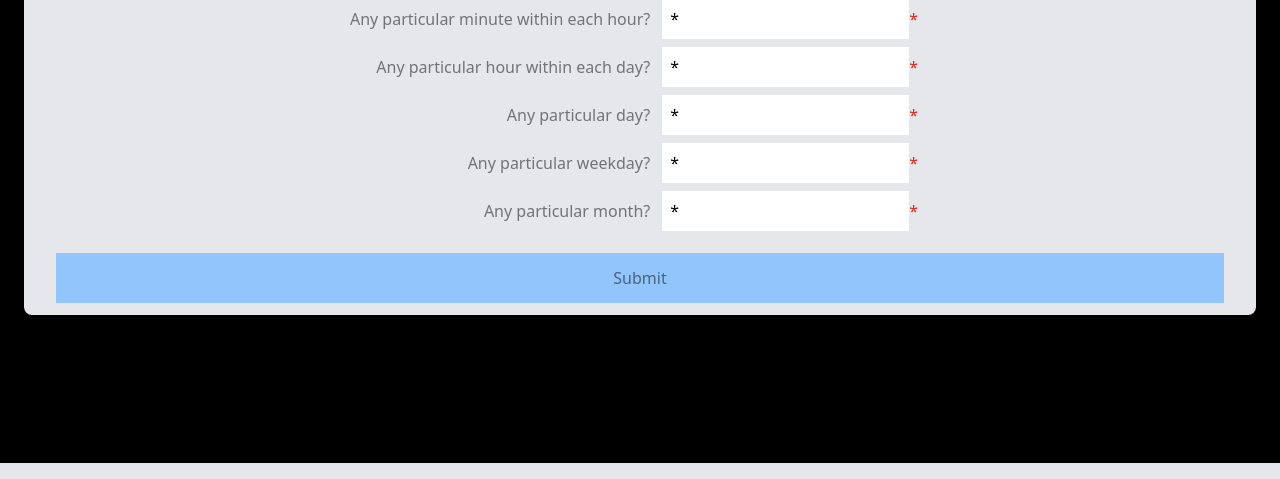
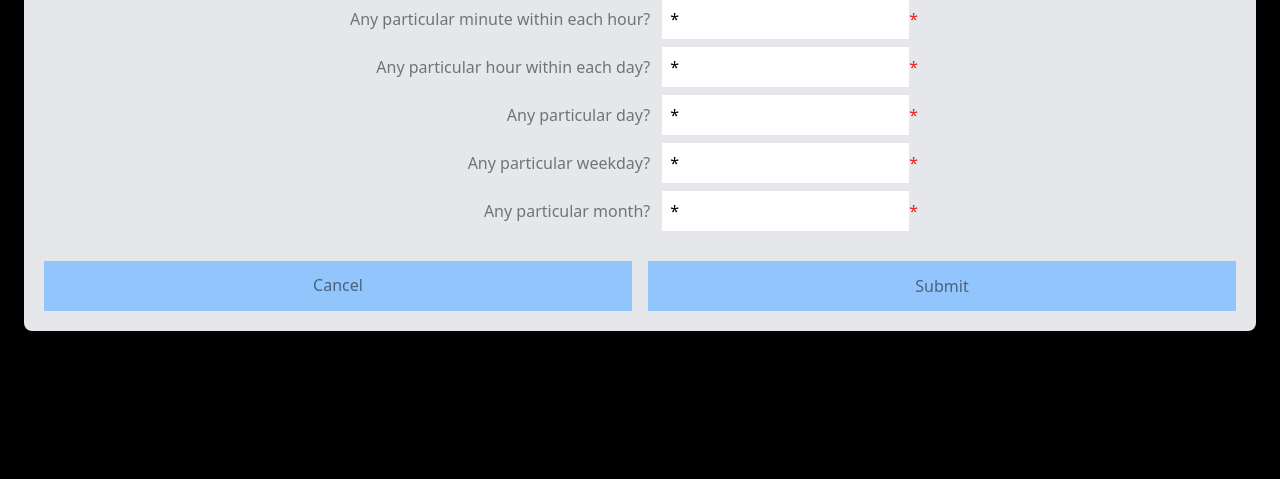
Before and after one commit to katzda/camlapse, a Laravel app: page /camlapse/create in a window 1280 px wide. Shown: the part 635-1114 px from the top of the page. Run offline with Laravel 12, Linux system fonts and the light colour scheme; data that the repository does not hold is empty; style sheets or scripts are compiled from the project's sources.

Commit message:
added cancel button

```diff
--- a/resources/views/camlapse/create.blade.php
+++ b/resources/views/camlapse/create.blade.php
@@ -9,6 +9,7 @@
     :fields="$camlapse->form"
     method="POST"
     :data="['devices' => $devices]"
+    cancel_path="{{ route('camlapse.index') }}"
     class="bg-gray-200"
 />
 
--- a/resources/views/camlapse/edit.blade.php
+++ b/resources/views/camlapse/edit.blade.php
@@ -10,6 +10,7 @@
     :data="['devices' => $devices]"
     :fields="$camlapse->form"
     submit="Save"
+    cancel_path="{{ route('camlapse.index') }}"
     class="bg-gray-200" />
 
 <x-form
--- a/resources/views/components/form.blade.php
+++ b/resources/views/components/form.blade.php
@@ -1,4 +1,15 @@
-@props(['action', 'id', 'title'=>'', 'fields' => [], 'method', 'submit' => 'Submit', 'class' => '', 'data' => []])
+@props([
+    'action',
+    'id',
+    'title'=>'',
+    'fields' => [],
+    'method',
+    'submit' => 'Submit',
+    'class' => '',
+    'data' => [],
+    'cancel' => 'Cancel',
+    'cancel_path'
+])
 
 @php
 $is_method_standard = $method === 'GET' || $method === 'POST';
@@ -86,7 +97,11 @@ $is_method_standard = $method === 'GET' || $method === 'POST';
     </div>
     @endif
 
-    <div class="px-5">
-        <button type="submit" class="bg-blue-300 w-full h-[50px]">{{$submit}}</button>
+    <div class="flex justify-center">
+        @if(isset($cancel_path))
+        <a href="{{ $cancel_path }}" class="bg-blue-300 w-1/2 leading-[3] m-2">{{ $cancel }}</a>
+        @endif
+
+        <button type="submit" class="bg-blue-300 w-1/2 h-[50px] m-2">{{$submit}}</button>
     </div>
 </form>
--- a/resources/views/layout.blade.php
+++ b/resources/views/layout.blade.php
@@ -22,7 +22,7 @@
 
                 <header class="py-10">
 
-                    <div class="text-center rounded-lg bg-white hover:">
+                    <div class="text-center rounded-lg bg-white">
                         <x-button
                             class="shadow-lg"
                             href="{{ route('home') }}"
```
